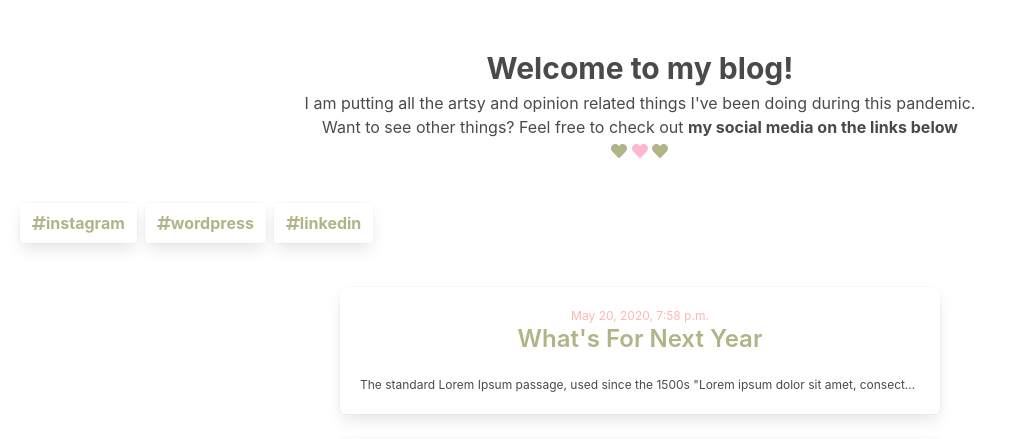
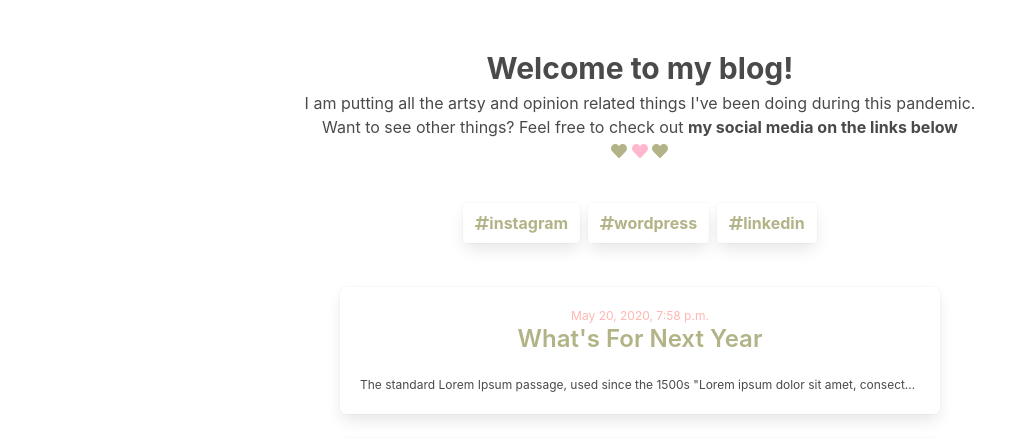
Before and after one commit to amlndr/myWebsite, a Django app: page / in a window 1280 px wide. Shown: the part 336-775 px from the top of the page, without its empty margins (0-1018 px from the left). Run offline with Django 3.2, Linux system fonts and the light colour scheme; data comes from the database, SQL or seed files in the repository; some libraries are stand-ins or nearby versions.

Commit message:
try again fix

```diff
--- a/blog/templates/blog/post_list.html
+++ b/blog/templates/blog/post_list.html
@@ -28,6 +28,8 @@
 </div>
 
 <div class="profile">
+    <div class="level">
+        <div class="level-item has-text-centered">
     <div class="tags are-medium " >
         <span class="tag is-white box">
             <a href="https://www.instagram.com/amelianadira99/"><i class="fas fa-hashtag"></i><b>instagram</b></a>
@@ -37,7 +39,7 @@
         </span>
         <span class="tag is-white box">
             <a href="https://www.linkedin.com/in/nadiraamelia/"><i class="fas fa-hashtag"></i><b>linkedin</b></a>
-        </span>
+        </span></div></div>
 </div>
 
 <div class="mainL">
```
